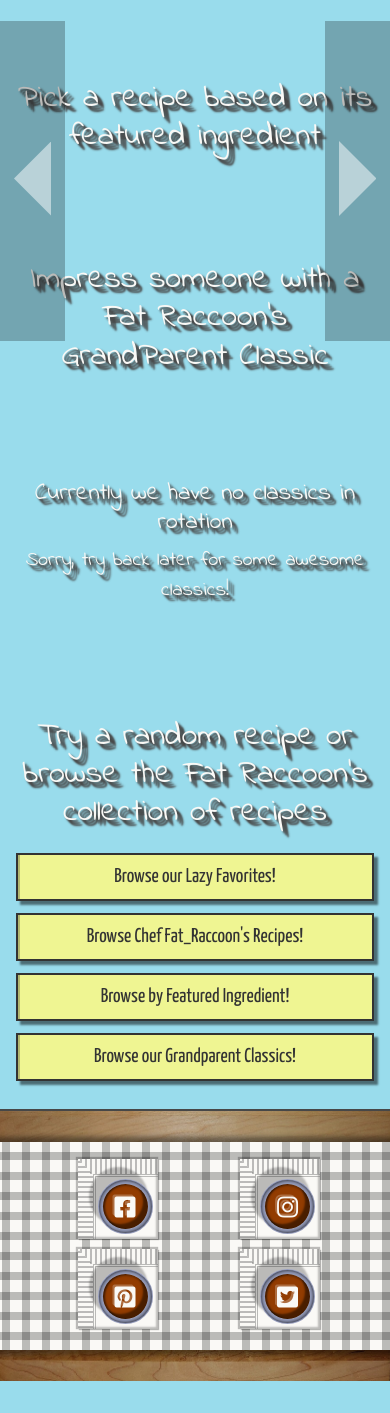
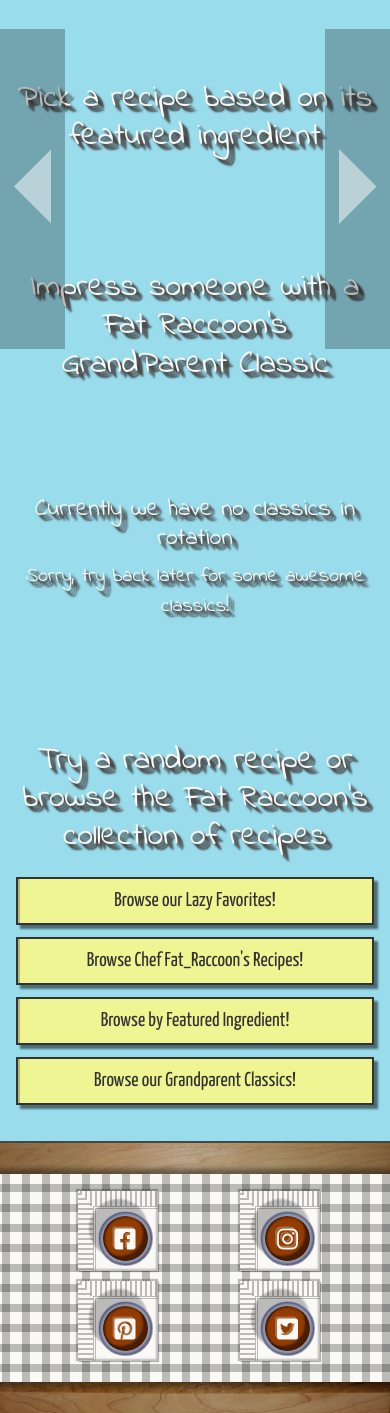
Before and after one commit to Richardaeld/Fat_Racoon_Kitchen, a Flask app: page / in a window 390 px wide. Shown: the part 294-1707 px from the top of the page. Before the commit the page ends 1675 px from the top, so only its background shows below. Run offline with Flask 2, Linux system fonts and the light colour scheme; data that the repository does not hold is empty; some libraries are stand-ins or nearby versions.

Commit message:
Improved spacing for mobile users

```diff
--- a/static/css/style.css
+++ b/static/css/style.css
@@ -1198,7 +1198,7 @@ h6 {
     }
     /* repetitive class calls */
     .make-space {
-        padding-bottom: 1rem;
+        padding-bottom: 1.5rem;
     }
 
     .medium-content-height {
```
